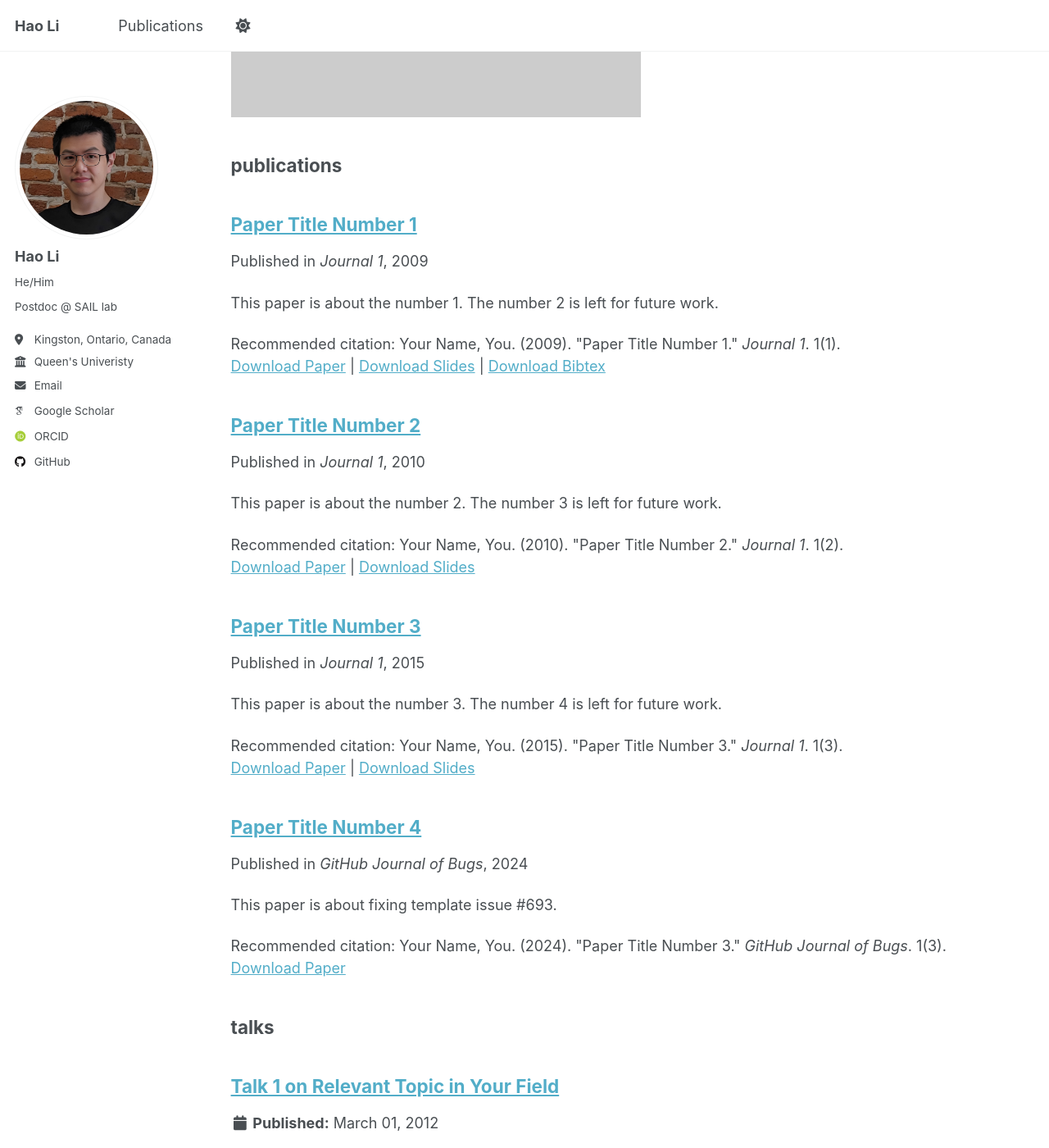
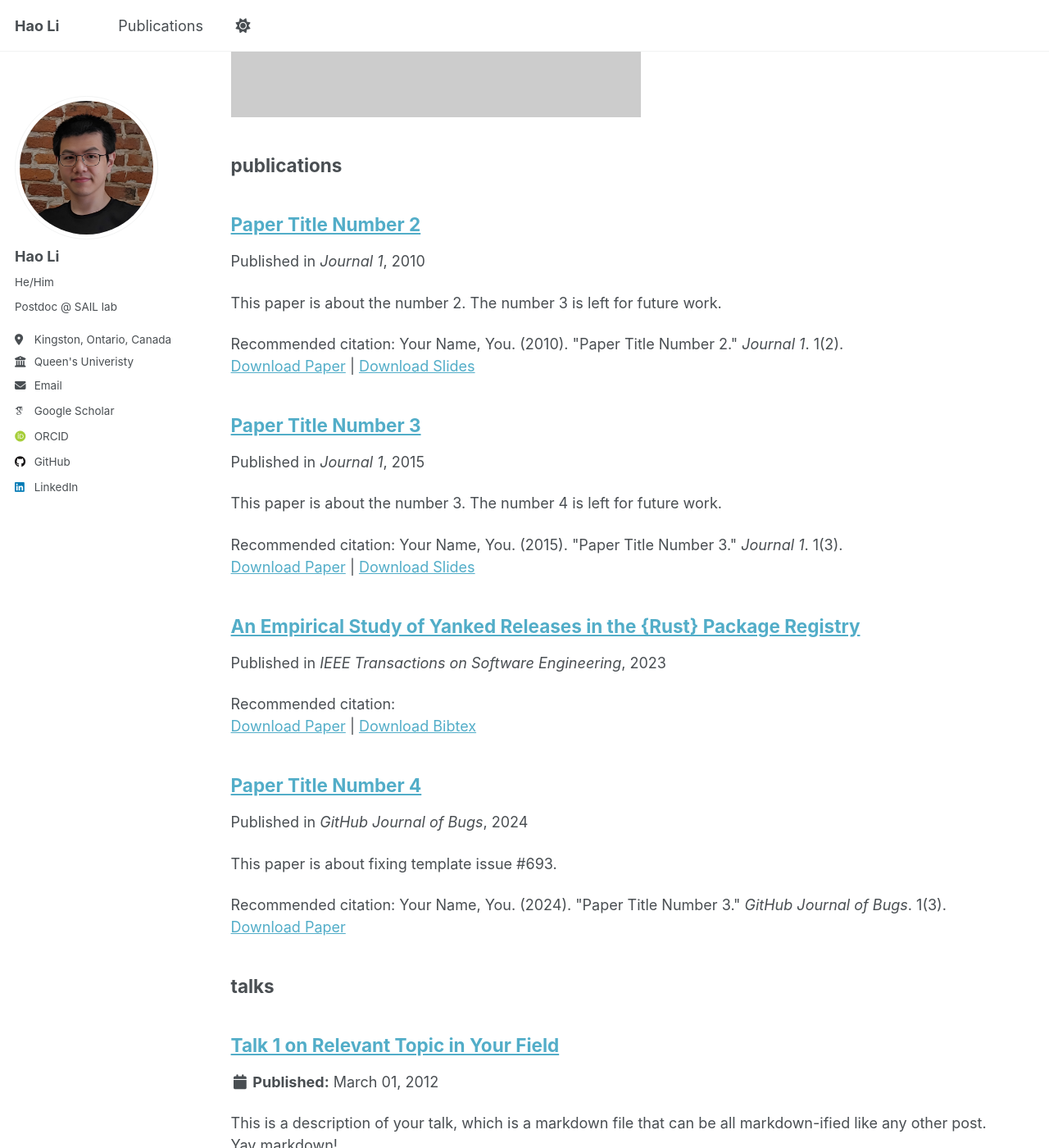
Before and after one commit to Leo-LiHao/Leo-LiHao.github.io, a Jekyll site: the page built from _pages/sitemap.md, in a window 1280 px wide and 1400 px high, scrolled down 3748 px. Shown: the whole window at 82% size. Built offline with Jekyll 4.4.1, drawn with Linux system fonts in a browser that asks for light colours; some web fonts are replaced; some of the changed text lies outside the part shown.

Commit message:
adding papers

```diff
--- a/_config.yml
+++ b/_config.yml
@@ -59,7 +59,7 @@ author:
   keybase          : # Username
   instagram        : # Username
   lastfm           : # Username
-  linkedin         : # Username
+  linkedin         : li-hao
   mastodon         : # URL
   medium           : # URL
   pinterest        : # Username
--- a/_includes/social-share.html
+++ b/_includes/social-share.html
@@ -5,7 +5,7 @@
     <h4 class="page__share-title">{{ site.data.ui-text[site.locale].share_on_label | default: "Share on" }}</h4>
   {% endif %}
 
-  <a href="https://bsky.app/intent/compose?text={{ base_path }}{{ page.url }}" class="btn btn--bluesky" title="{{ site.data.ui-text[site.locale].share_on_label | default: 'Share on' }} Bluesky"><i class="fab fa-bluesky" aria-hidden="true"></i><span> Bluesky</span></a>
+  <!-- <a href="https://bsky.app/intent/compose?text={{ base_path }}{{ page.url }}" class="btn btn--bluesky" title="{{ site.data.ui-text[site.locale].share_on_label | default: 'Share on' }} Bluesky"><i class="fab fa-bluesky" aria-hidden="true"></i><span> Bluesky</span></a> -->
 
   <a href="https://www.facebook.com/sharer/sharer.php?u={{ base_path }}{{ page.url }}" class="btn btn--facebook" title="{{ site.data.ui-text[site.locale].share_on_label | default: 'Share on' }} Facebook"><i class="fab fa-facebook" aria-hidden="true"></i><span> Facebook</span></a>
 
--- a/_publications/2009-10-01-paper-title-number-1.md
+++ /dev/null
@@ -1,14 +0,0 @@
----
-title: "Paper Title Number 1"
-collection: publications
-category: manuscripts
-permalink: /publication/2009-10-01-paper-title-number-1
-excerpt: 'This paper is about the number 1. The number 2 is left for future work.'
-date: 2009-10-01
-venue: 'Journal 1'
-slidesurl: 'http://academicpages.github.io/files/slides1.pdf'
-paperurl: 'http://academicpages.github.io/files/paper1.pdf'
-bibtexurl: 'http://academicpages.github.io/files/bibtex1.bib'
-citation: 'Your Name, You. (2009). &quot;Paper Title Number 1.&quot; <i>Journal 1</i>. 1(1).'
----
-The contents above will be part of a list of publications, if the user clicks the link for the publication than the contents of section will be rendered as a full page, allowing you to provide more information about the paper for the reader. When publications are displayed as a single page, the contents of the above "citation" field will automatically be included below this section in a smaller font.
--- /dev/null
+++ b/_publications/J1.md
@@ -0,0 +1,12 @@
+---
+title: "An Empirical Study of Yanked Releases in the {Rust} Package Registry"
+collection: publications
+category: manuscripts
+permalink: /publication/J1
+excerpt: ''
+date: 2023-01-01
+venue: 'IEEE Transactions on Software Engineering'
+paperurl: 'https://leo-lihao.github.io/files/J1.pdf'
+bibtexurl: 'http://leo-lihao.github.io/files/J1.bib'
+citation: ''
+---
--- /dev/null
+++ b/files/J1.bib
@@ -0,0 +1,10 @@
+@ARTICLE{li2023yank,
+  author={Li, Hao and Cogo, Filipe R. and Bezemer, Cor-Paul},
+  journal={IEEE Transactions on Software Engineering},
+  title={An Empirical Study of Yanked Releases in the {Rust} Package Registry},
+  year={2023},
+  volume={49},
+  number={1},
+  pages={437--449},
+  doi={10.1109/TSE.2022.3152148}
+}
--- a/files/bibtex1.bib
+++ /dev/null
@@ -1,10 +0,0 @@
-@article{Alice2023example,
-    title={An Example Article},
-    author={Alice, Bob and Charlie},
-    journal={Journal of Examples},
-    volume={12},
-    number={3},
-    pages={123--456},
-    year={2023},
-    publisher={Example Publisher}
-}
```
Also changed, not shown: _pages/about.md (+8 -4 lines), 7 other files.
